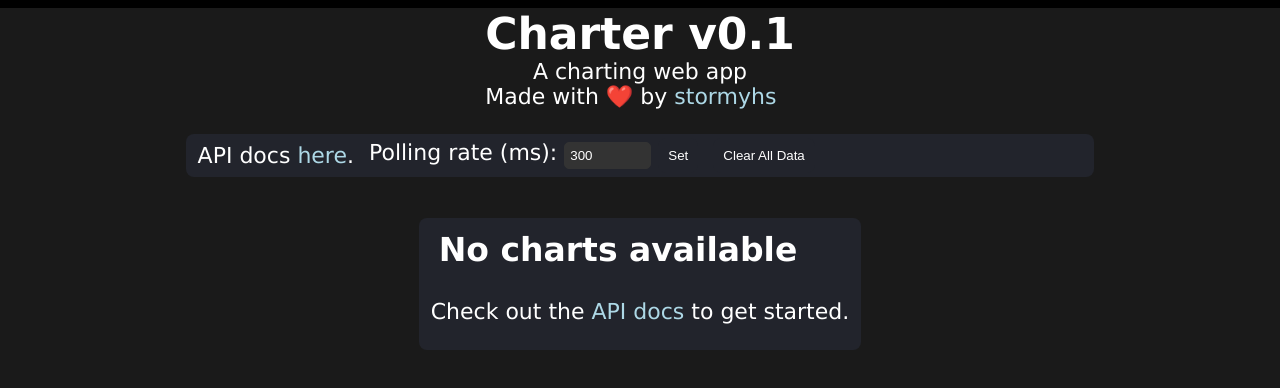
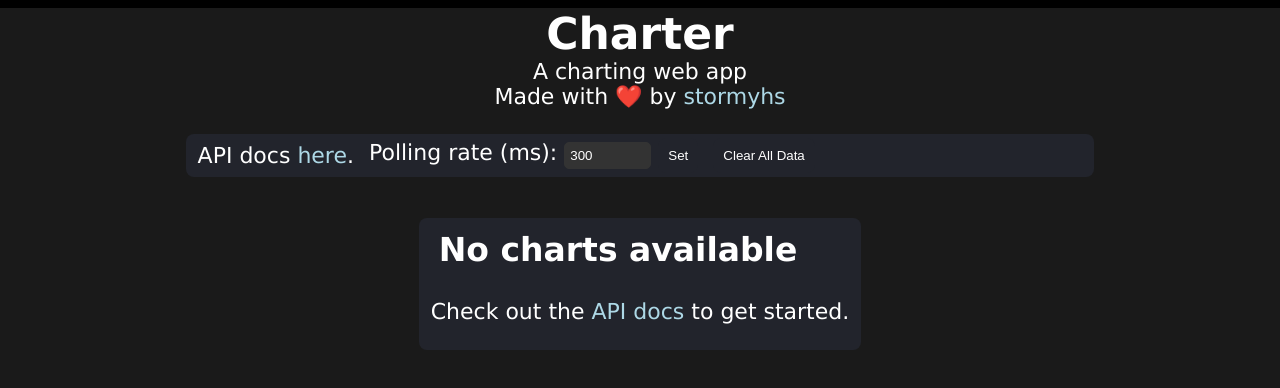
Before and after one commit to stormyhs/charter, a SvelteKit app: page / in a window 1280 px wide. Shown: the top 388 px of the page. Built offline with nearby package versions, Linux system fonts and the light colour scheme.

Commit message:
bump: i think we're v1 now

```diff
--- a/src/routes/+page.svelte
+++ b/src/routes/+page.svelte
@@ -133,7 +133,7 @@
 
 <div style="display: flex; justify-content: center; margin-top: 5px;">
     <div style="display: flex; flex-direction: column; width: fit-content;">
-        <h1 style="margin: 0; padding: 0">Charter v0.1</h1>
+        <h1 style="margin: 0; padding: 0; text-align: center;">Charter</h1>
         <p style="margin: 0; padding: 0; text-align: center;">A charting web app</p>
         <span>Made with ❤️ by <a href="https://github.com/stormyhs" target="_blank">stormyhs</a></span>
     </div>
```
